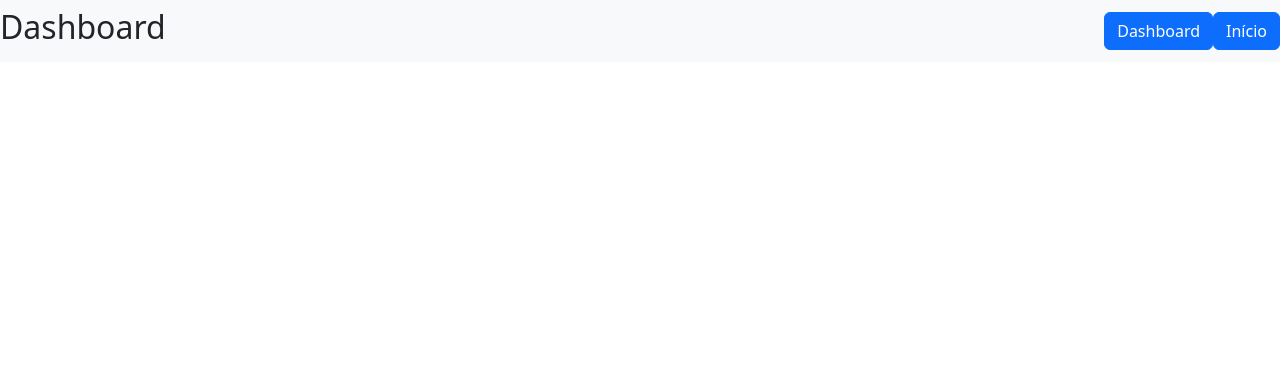
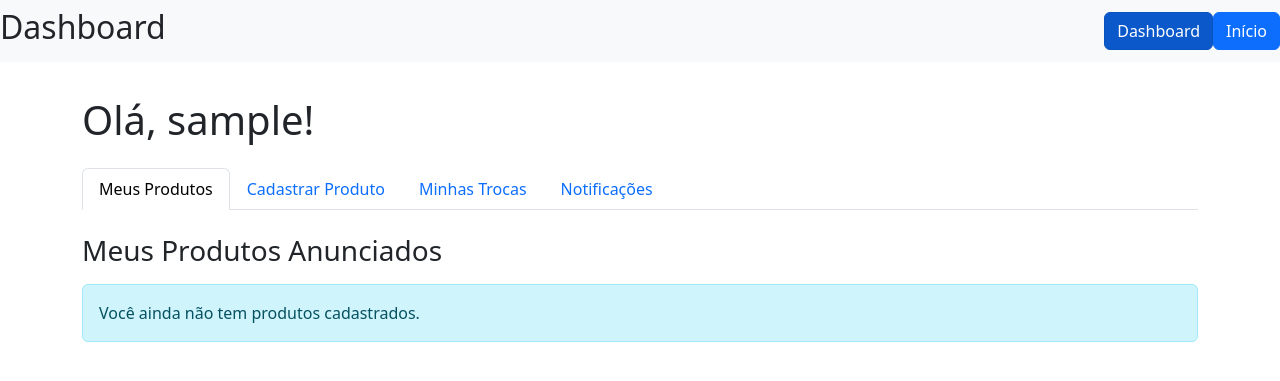
Before and after one commit to Joyuv/projeto2romero, a Flask app: page /dashboard in a window 1280 px wide. Shown: the top 381 px of the page. Run offline with Flask 3, Linux system fonts and the light colour scheme; the visitor is signed in with stand-in values (Sample User, id 1); data that the repository does not hold is empty.

Commit message:
rotas e templates

```diff
--- a/app.py
+++ b/app.py
@@ -1,34 +1,136 @@
 from flask import *
 from flask_login import *
 from werkzeug.security import check_password_hash, generate_password_hash
-from models import User
+from models import User, get_db_conexao
+from iniciar import init_db
+import os
 
 app = Flask(__name__)
 
 login_manager = LoginManager()
 app.secret_key = 'guilherme'
 login_manager.init_app(app)
+login_manager.login_view = 'index'
 
 @login_manager.user_loader
 def load_user(user_id):
-    return User.get(user_id, usuarios)
+    conn = get_db_conexao()
+    user_data = conn.execute('SELECT nome_usuario, senha FROM usuarios WHERE nome_usuario = ?', (user_id,)).fetchone()
+    conn.close()
+    if user_data is None:
+        return None
+    return User(user_data['nome_usuario'], user_data['nome_usuario'], user_data['senha'])
+
+# -- Rotas da aplicação --
 
 @app.route('/', methods=['GET'])
 def index():
     return render_template('index.html')
 
 @app.route('/dashboard', methods=['GET'])
+@login_required
 def dashboard():
-    return render_template('dashboard.html')
+    conn = get_db_conexao()
+    user_products = conn.execute('SELECT * FROM produtos WHERE usuario_id = ?', (current_user.id,)).fetchall()
+    conn.close()
+    return render_template('dashboard.html', user_products=user_products)
 
-@app.route('/login')
+@app.route('/adicionar_produto', methods=['POST'])
+@login_required
+def adicionar_produto():
+    name = request.form.get('name')
+    description = request.form.get('description')
+    user_id = current_user.id
+
+    conn = get_db_conexao()
+    conn.execute('INSERT INTO products (user_id, name, description) VALUES (?, ?, ?)', (user_id, name, description))
+    conn.commit()
+    conn.close()
+    flash('Produto adicionado com sucesso!', 'success')
+    return redirect(url_for('dashboard'))
+
+@app.route('/login', methods=['GET', 'POST'])
 def login():
-    return "Nada ainda"
+    if current_user.is_authenticated:
+        return redirect(url_for('dashboard'))
 
-@app.route('/cadastro')
+    if request.method == "POST":
+        nome_usuario = request.form['nome_usuario']
+        senha_usuario = request.form['senha_usuario']
+
+        conn = get_db_conexao()
+        user_data = conn.execute('SELECT nome_usuario, senha FROM usuarios WHERE nome_usuario = ?', (nome_usuario,)).fetchone()
+        conn.close()
+
+        if user_data and check_password_hash(user_data['senha'], senha_usuario):
+            user = User(user_data['nome_usuario'], user_data['nome_usuario'], user_data['senha'])
+            login_user(user)
+            flash('Login realizado com sucesso', 'success')
+            # reedirecionamento para o dashboard
+            prox_pag = request.args.get('next')
+            return redirect(prox_pag or url_for('dashboard'))
+        else:
+            flash('Nome de usuário ou senha incorretos', 'error')
+
+    return render_template('login.html')
+
+@app.route('/cadastro', methods=['GET', 'POST'])
 def cadastro():
-    return "Nada ainda"
+    if request.method == "POST":
+        nome_usuario = request.form['nome_usuario']
+        senha_usuario = request.form['senha_usuario']
+
+        if not nome_usuario or not senha_usuario:
+            flash('Preencha todos os campos', 'error')
+            return redirect(url_for('dashboard'))
+
+        senha_hash = generate_password_hash(senha_usuario)
+        conn = get_db_conexao()
+        try:
+            conn.execute('INSERT INTO usuarios (nome_usuario, senha) VALUES (?, ?)',(nome_usuario, senha_hash))
+            conn.commit()
+        except conn.IntegrityError:
+            flash('Nome de usuário já existe', 'error')
+            return redirect(url_for('cadastro'))
+        finally:
+            conn.close()
+        flash('Cadastro realizado com sucesso', 'success')
+        return redirect(url_for('login'))
+
+    return render_template('cadastro.html')
+
+@app.route('/logout')
+@login_required
+def logout():
+    logout_user()
+    flash('Logout realizado com sucesso', 'success')
+    return redirect(url_for('index'))
+
 
 @app.route('/produtos')
 def produtos_page():
-    return "Nada ainda"
+    conn = get_db_conexao()
+    produtos = conn.execute('SELECT * FROM produtos').fetchall()
+    conn.close()
+    return render_template('produtos.html', produtos=produtos)
+
+def produtos_populares():
+    conn = get_db_conexao()
+    produtos_count = conn.execute('SELECT COUNT(*) FROM produtos').fetchone()[0]
+    if produtos_count == 0:
+        # exemplo qualquer aq, to corigando pai
+        produtos_data = [
+            ('Produto 1', 10.99, 'Descrição do Produto 1'),
+            ('Produto 2', 15.49, 'Descrição do Produto 2'),
+            ('Produto 3', 7.99, 'Descrição do Produto 3'),
+
+        ]
+        conn.executemany('INSERT INTO produtos (nome, preco, descricao) VALUES (?, ?, ?)', produtos_data)
+        conn.commit()
+    conn.close()
+
+    return render_template('produtos.html')
+
+if __name__ == '__main__':
+    init_db(app)
+    app.run(debug=True)
--- /dev/null
+++ b/iniciar.py
@@ -0,0 +1,28 @@
+import sqlite3
+import os
+from flask import current_app
+
+def get_db_conexao():
+    db_path = os.path.join(current_app.root_path, 'database.db')
+    print(f"Conectando ao banco em: {db_path}")
+    conn = sqlite3.connect(db_path)
+    conn.row_factory = sqlite3.Row
+    return conn
+
+def init_db(app):
+    with app.app_context():
+        db_path = os.path.join(app.root_path, 'database.db')
+        print(f"Criando banco em: {db_path}")
+        schema_path = os.path.join(app.root_path, 'schema.sql')
+
+        if not os.path.exists(schema_path):
+            raise FileNotFoundError(f"schema.sql não encontrado em: {schema_path}")
+
+        with open(schema_path, 'r', encoding='utf-8') as f:
+            schema = f.read()
+
+        conn = sqlite3.connect(db_path)
+        conn.executescript(schema)
+        conn.commit()
+        conn.close()
+        print("Banco de dados criado com sucesso!")
--- /dev/null
+++ b/init_manual.py
@@ -0,0 +1,6 @@
+from iniciar import init_db
+from app import app
+
+init_db(app)
+
+# rode este arquivo para inicializar o banco de dados manualmente
--- /dev/null
+++ b/schema.sql
@@ -0,0 +1,33 @@
+DROP TABLE IF EXISTS usuarios;
+DROP TABLE IF EXISTS produtos;
+DROP TABLE IF EXISTS trocas;
+
+CREATE TABLE usuarios (
+    id INTEGER PRIMARY KEY AUTOINCREMENT,
+    nome_usuario TEXT UNIQUE NOT NULL,
+    senha TEXT NOT NULL
+);
+
+CREATE TABLE produtos (
+    id INTEGER PRIMARY KEY AUTOINCREMENT,
+    usuario_id INTEGER NOT NULL,
+    nome TEXT NOT NULL,
+    descricao TEXT,
+    preco REAL NOT NULL,
+    FOREIGN KEY (usuario_id) REFERENCES usuarios(id)
+);
+
+CREATE TABLE trocas (
+    id INTEGER PRIMARY KEY AUTOINCREMENT,
+    usuario_ofertante_id INTEGER NOT NULL,
+    produto_ofertado_id INTEGER NOT NULL,
+    usuario_receptor_id INTEGER NOT NULL,
+    produto_requisitado_id INTEGER NOT NULL,
+    status TEXT NOT NULL DEFAULT 'pendente' CHECK (
+        status IN ('pendente', 'aceita', 'recusada')
+    ),
+    FOREIGN KEY (usuario_ofertante_id) REFERENCES usuarios(id),
+    FOREIGN KEY (produto_ofertado_id) REFERENCES produtos(id),
+    FOREIGN KEY (usuario_receptor_id) REFERENCES usuarios(id),
+    FOREIGN KEY (produto_requisitado_id) REFERENCES produtos(id)
+);
--- a/templates/dashboard.html
+++ b/templates/dashboard.html
@@ -1,17 +1,94 @@
 {% extends "base.html" %}
 
-{%block title%}Início{% endblock %}
+{% block title %}Dashboard{% endblock %}
 
-{% block head %}
-{{ super() }}
-<style>
+{% block dashativo %}active{% endblock %}
 
-</style>
-
-{% endblock head %}
-
-{% block titulo_header %}Dashboard{% endblock titulo_header %}
+{% block titulo_header %}Dashboard{% endblock %}
 
 {% block main %}
- Dashboard
-{% endblock main%}
+<div class="container mt-5 pt-5">
+    <h1 class="mb-4">Olá, {{ current_user.username }}!</h1>
+
+    <ul class="nav nav-tabs" id="myTab" role="tablist">
+        <li class="nav-item" role="presentation">
+            <button class="nav-link active" id="meus-produtos-tab" data-bs-toggle="tab" data-bs-target="#meus-produtos" type="button" role="tab" aria-controls="meus-produtos" aria-selected="true">Meus Produtos</button>
+        </li>
+        <li class="nav-item" role="presentation">
+            <button class="nav-link" id="cadastrar-tab" data-bs-toggle="tab" data-bs-target="#cadastrar" type="button" role="tab" aria-controls="cadastrar" aria-selected="false">Cadastrar Produto</button>
+        </li>
+        <li class="nav-item" role="presentation">
+            <button class="nav-link" id="minhas-trocas-tab" data-bs-toggle="tab" data-bs-target="#minhas-trocas" type="button" role="tab" aria-controls="minhas-trocas" aria-selected="false">Minhas Trocas</button>
+        </li>
+        <li class="nav-item" role="presentation">
+            <button class="nav-link" id="notificacoes-tab" data-bs-toggle="tab" data-bs-target="#notificacoes" type="button" role="tab" aria-controls="notificacoes" aria-selected="false">Notificações</button>
+        </li>
+    </ul>
+    <div class="tab-content" id="myTabContent">
+        <!-- Tab de Meus Produtos -->
+        <div class="tab-pane fade show active" id="meus-produtos" role="tabpanel" aria-labelledby="meus-produtos-tab">
+            <h3 class="mt-4 mb-3">Meus Produtos Anunciados</h3>
+            {% if user_products %}
+            <div class="row">
+                {% for product in user_products %}
+                <div class="col-md-6 col-lg-4 mb-4">
+                    <div class="card h-100">
+                        <div class="card-body">
+                            <h5 class="card-title">{{ product.name }}</h5>
+                            <p class="card-text text-muted">{{ product.description }}</p>
+                            <div class="d-flex justify-content-between mt-3">
+                                <!-- Botões de ação para os produtos do usuário -->
+                                <a href="{{ url_for('editar_produto', product_id=product.id) }}" class="btn btn-warning btn-sm">Editar</a>
+                                <a href="{{ url_for('remover_produto', product_id=product.id) }}" class="btn btn-danger btn-sm">Remover</a>
+                            </div>
+                        </div>
+                    </div>
+                </div>
+                {% endfor %}
+            </div>
+            {% else %}
+            <div class="alert alert-info mt-3" role="alert">
+                Você ainda não tem produtos cadastrados.
+            </div>
+            {% endif %}
+        </div>
+
+        <!-- Tab de Cadastrar Produto -->
+        <div class="tab-pane fade" id="cadastrar" role="tabpanel" aria-labelledby="cadastrar-tab">
+            <h3 class="mt-4 mb-3">Cadastrar Novo Produto</h3>
+            <!-- Formulário para o usuário adicionar um novo produto -->
+            <form action="{{ url_for('adicionar_produto') }}" method="POST">
+                <div class="mb-3">
+                    <label for="product_name" class="form-label">Nome do Produto</label>
+                    <input type="text" class="form-control" id="product_name" name="name" required>
+                </div>
+                <div class="mb-3">
+                    <label for="product_description" class="form-label">Descrição</label>
+                    <textarea class="form-control" id="product_description" name="description" rows="3" required></textarea>
+                </div>
+                <button type="submit" class="btn btn-success">Adicionar Produto</button>
+            </form>
+        </div>
+
+        <!-- Tab de Minhas Trocas -->
+        <div class="tab-pane fade" id="minhas-trocas" role="tabpanel" aria-labelledby="minhas-trocas-tab">
+            <h3 class="mt-4 mb-3">Histórico de Trocas</h3>
+            <!-- Placeholder para a lista de trocas -->
+            <div class="alert alert-warning mt-3" role="alert">
+                Ainda não há trocas para exibir. Em breve você verá suas ofertas feitas e recebidas aqui.
+            </div>
+        </div>
+
+        <!-- Tab de Notificações -->
+        <div class="tab-pane fade" id="notificacoes" role="tabpanel" aria-labelledby="notificacoes-tab">
+            <h3 class="mt-4 mb-3">Suas Notificações</h3>
+            <!-- Placeholder para a lista de notificações -->
+            <div class="alert alert-info mt-3" role="alert">
+                Você não tem novas notificações.
+            </div>
+        </div>
+    </div>
+</div>
+
+<script src="https://cdn.jsdelivr.net/npm/bootstrap@5.3.6/dist/js/bootstrap.bundle.min.js" xintegrity="sha384-YvpcrYf0tY3lHB60NNkmXc5s9fDVZLESaAA55NDzOxhy9GkcIdslK1eN7N6jIeHz" crossorigin="anonymous"></script>
+{% endblock main %}
```
Also changed, not shown: models/__init__.py (+10 -11 lines), requirements.txt (added, +23 -0 lines), templates/cadastro.html (added, +49 -0 lines), templates/index.html (+20 -1 lines), templates/login.html (added, +33 -0 lines), database.db (added).
